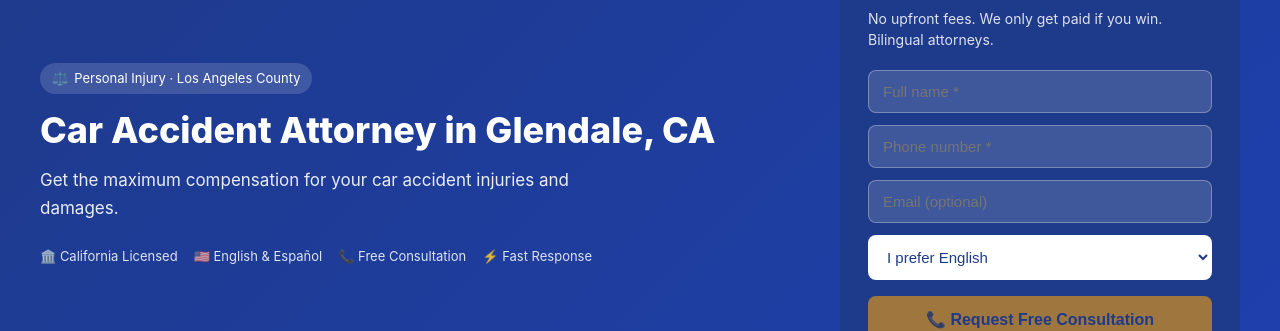
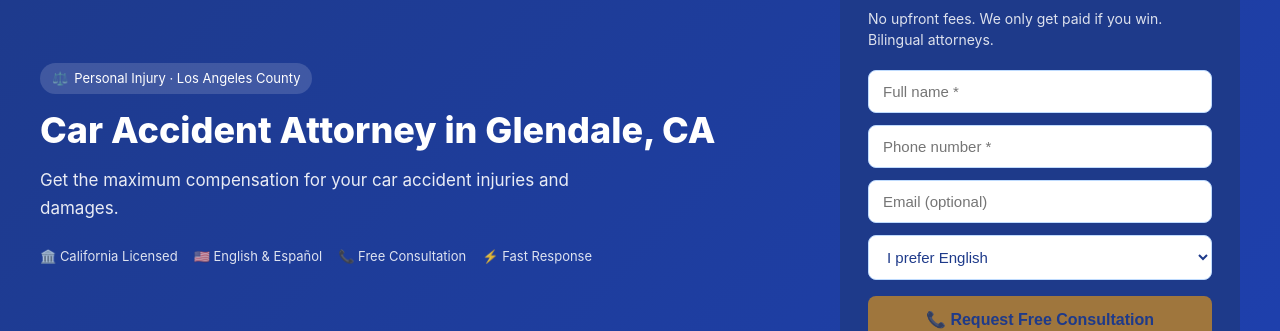
Before and after one commit to Ahorasi360/marvistalaw, a Next.js app: page /car-accident-attorney/glendale in a window 1280 px wide. Shown: the part 245-576 px from the top of the page. Built offline with nearby package versions, Linux system fonts and the light colour scheme; no server answers; the database is empty.

Commit message:
fix: make form inputs white background + dark text for readability

```diff
--- a/app/components/LeadForm.js
+++ b/app/components/LeadForm.js
@@ -112,8 +112,8 @@ export default function LeadForm({ service, city, county }) {
 }
 
 const inputStyle = {
-  background: 'rgba(255,255,255,0.15)',
-  border: '1px solid rgba(255,255,255,0.3)',
+  background: 'white',
+  border: '1px solid #BFDBFE',
   borderRadius: '8px',
   padding: '12px 14px',
   color: 'white',
```
